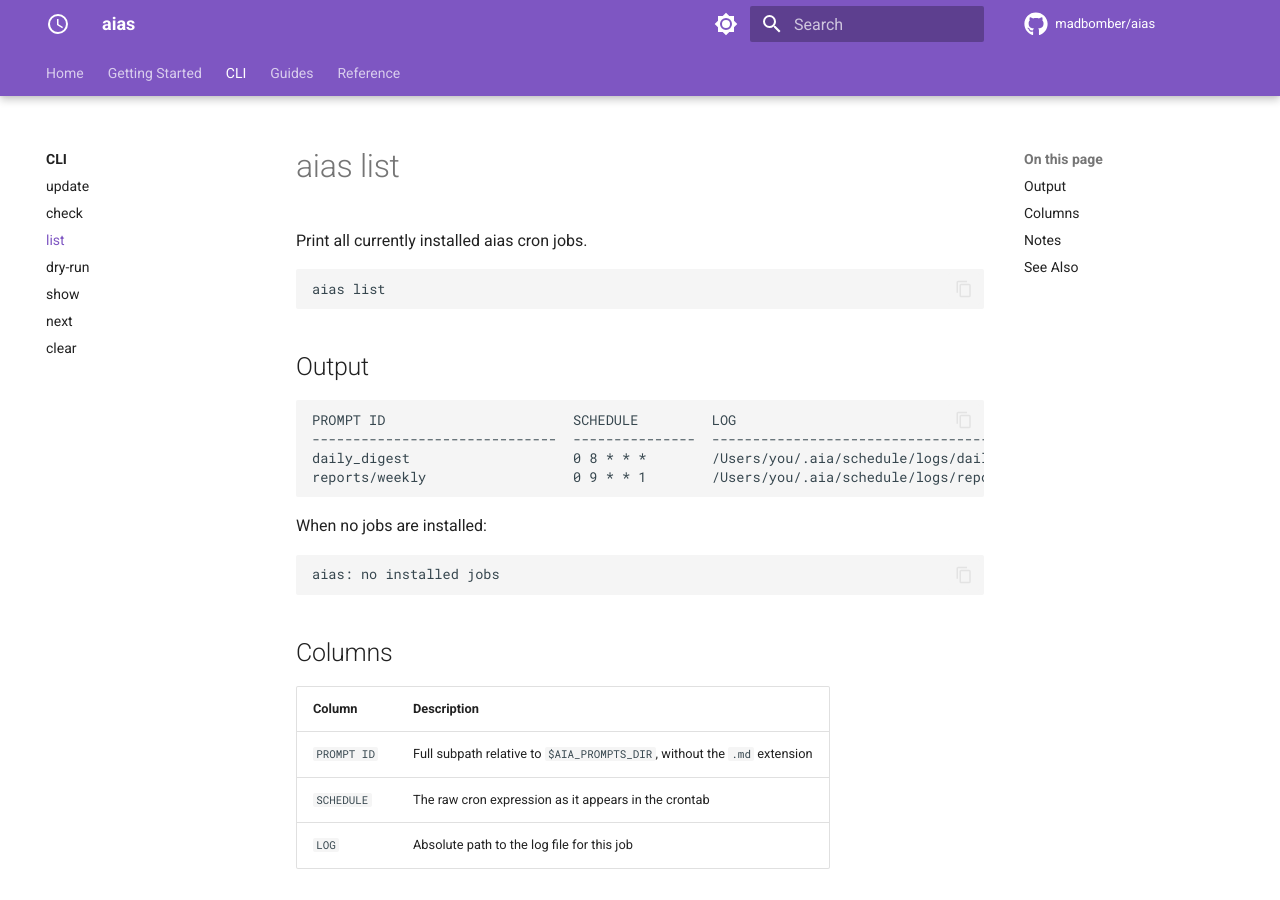
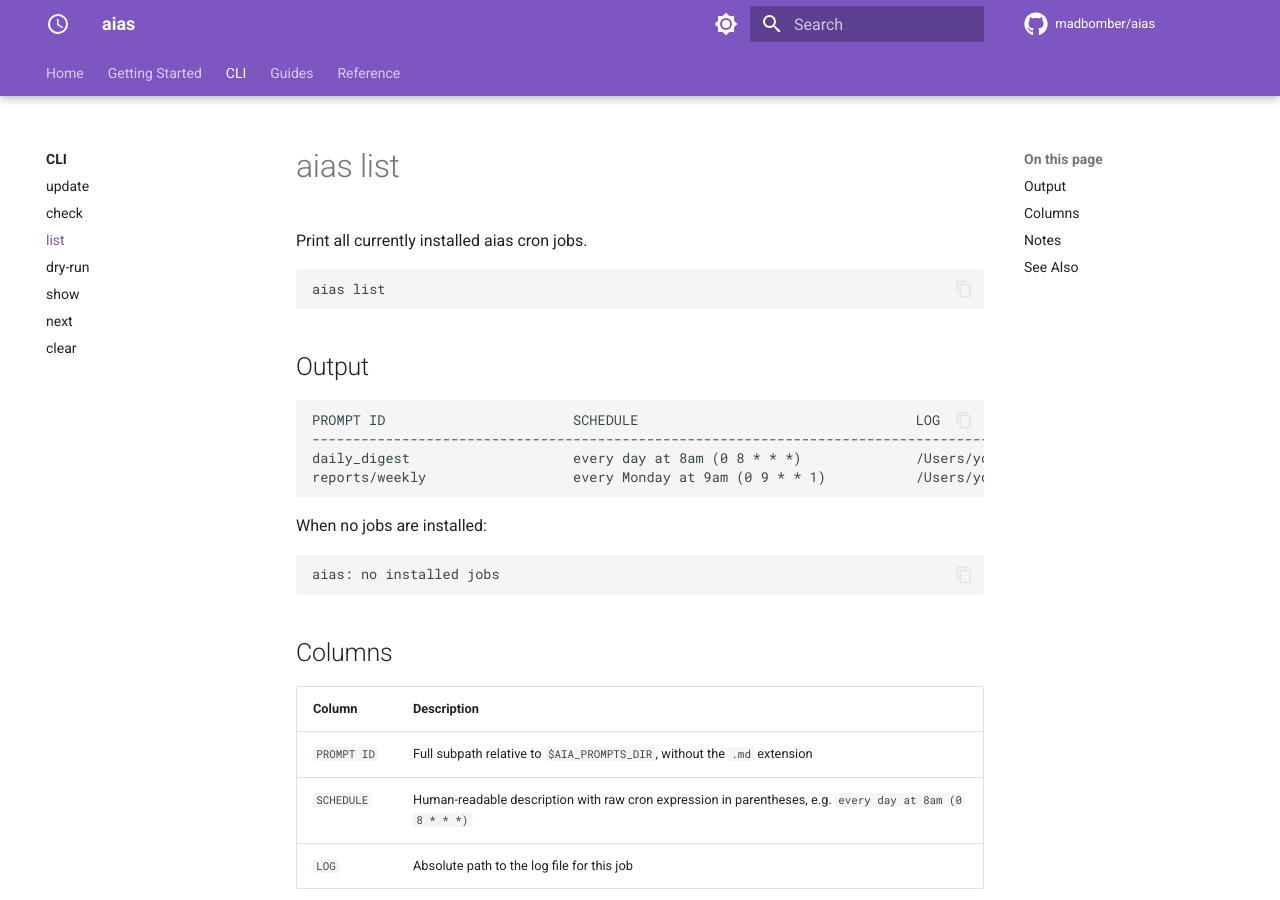
Before and after one commit to MadBomber/aias, an MkDocs documentation site: the page built from docs/cli/list.md, in a window 1280 px wide and 900 px high. Built offline with MkDocs 1.6.1 and Material for MkDocs 9.7.7, drawn with Linux system fonts in a browser that asks for light colours; comment, search, counter and statistics services are not loaded.

````diff
--- a/docs/cli/list.md
+++ b/docs/cli/list.md
@@ -9,10 +9,10 @@ aias list
 ## Output
 
 ```
-PROMPT ID                       SCHEDULE         LOG
-------------------------------  ---------------  -----------------------------------------------
-daily_digest                    0 8 * * *        /Users/you/.aia/schedule/logs/daily_digest.log
-reports/weekly                  0 9 * * 1        /Users/you/.aia/schedule/logs/reports/weekly.log
+PROMPT ID                       SCHEDULE                                  LOG
+----------------------------------------------------------------------------------------------------
+daily_digest                    every day at 8am (0 8 * * *)              /Users/you/.aia/schedule/logs/daily_digest.log
+reports/weekly                  every Monday at 9am (0 9 * * 1)           /Users/you/.aia/schedule/logs/reports/weekly.log
 ```
 
 When no jobs are installed:
@@ -26,7 +26,7 @@ aias: no installed jobs
 | Column | Description |
 |---|---|
 | `PROMPT ID` | Full subpath relative to `$AIA_PROMPTS_DIR`, without the `.md` extension |
-| `SCHEDULE` | The raw cron expression as it appears in the crontab |
+| `SCHEDULE` | Human-readable description with raw cron expression in parentheses, e.g. `every day at 8am (0 8 * * *)` |
 | `LOG` | Absolute path to the log file for this job |
 
 ## Notes
````
Also changed, not shown: README.md (+3 -3 lines), docs/cli/next.md (+3 -3 lines), docs/cli/show.md (+2 -2 lines).
